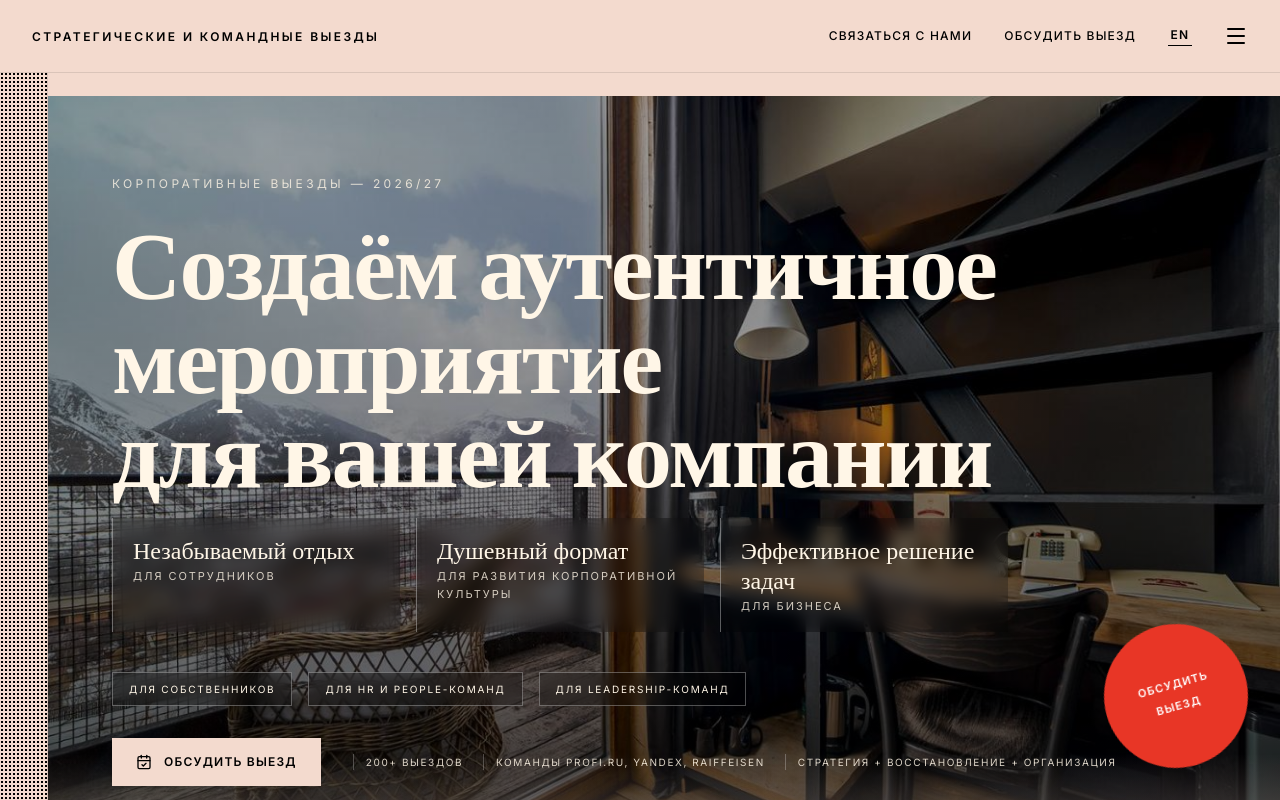
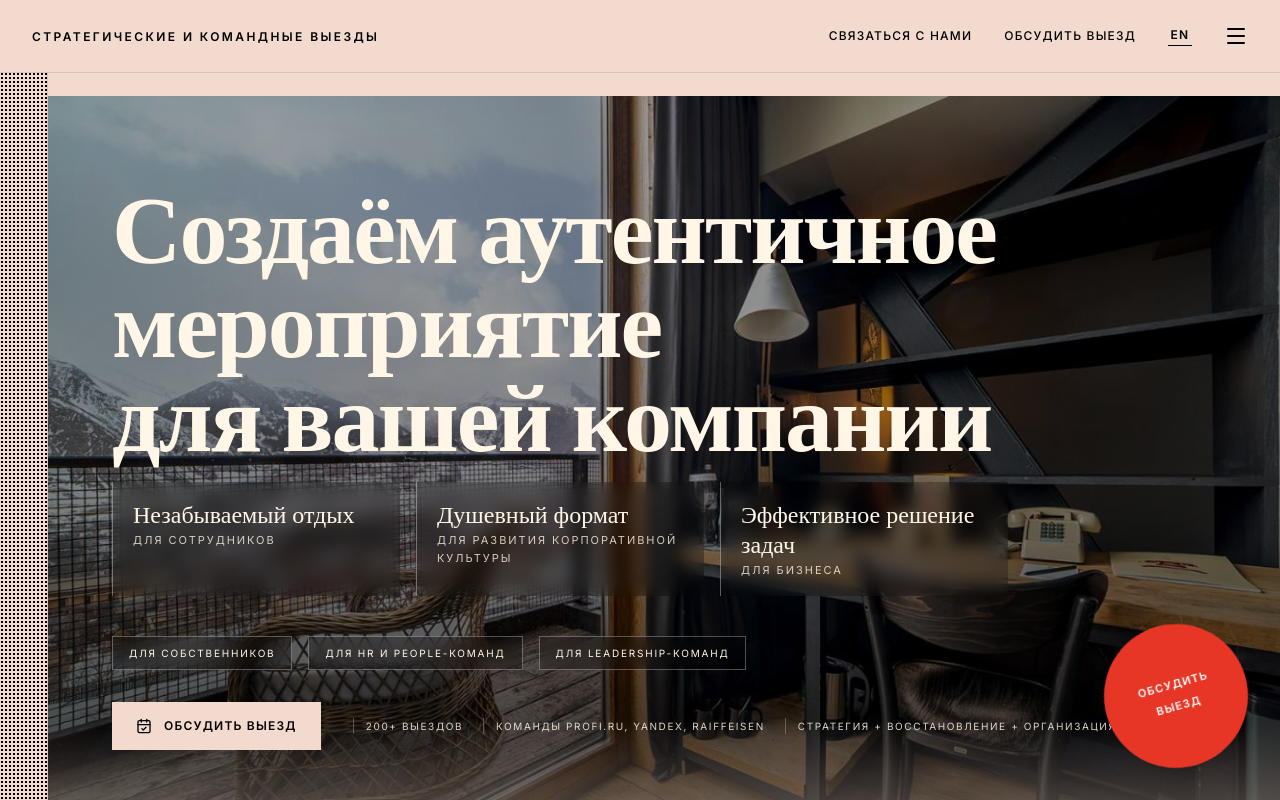
Before and after one commit to eppelas/yury-event, a React (Vite) app: page / in a window 1280 px wide. Built offline with nearby package versions, Linux system fonts and the light colour scheme; a web font is replaced by a local one.

Commit message:
Remove hero caption from first screen

```diff
--- a/src/components/YuryEventPage.tsx
+++ b/src/components/YuryEventPage.tsx
@@ -498,9 +498,6 @@ export default function YuryEventPage() {
           <div className="absolute inset-x-0 bottom-0 h-28 bg-gradient-to-t from-[#F3DACE] to-transparent opacity-35" />
 
           <div className="relative z-10 w-full max-w-6xl mx-auto text-[#FFF6E7]">
-            <p className="font-sans-chronakis text-[10px] md:text-xs tracking-[0.28em] uppercase opacity-80 mb-5">
-              {T.hero_caption[lang]}
-            </p>
             <h1 className="font-serif-chronakis !text-[#FFF6E7] text-[1.85rem] sm:text-5xl md:text-7xl lg:text-8xl mb-5 md:mb-6 max-w-[20.5rem] sm:max-w-5xl leading-[1.02] md:leading-[0.98]">
               {T.hero_title_1[lang]}<br />
               {T.hero_title_2[lang]}
```
